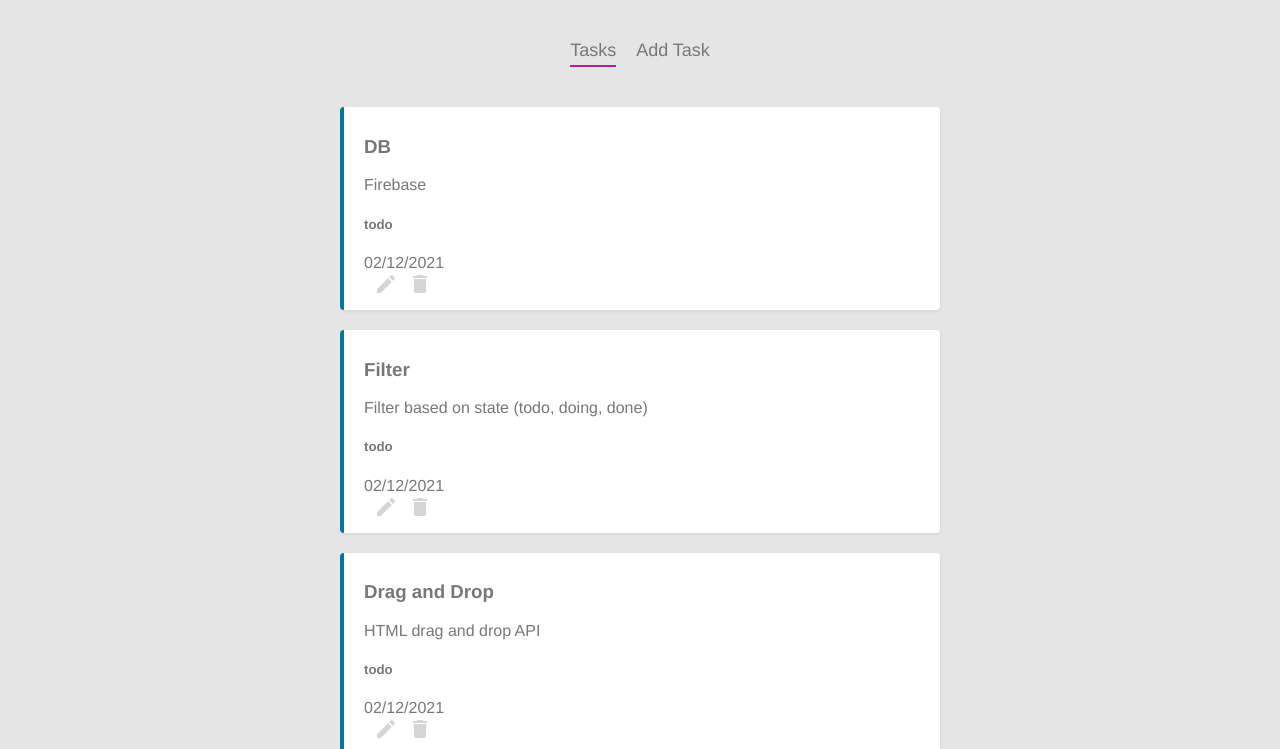
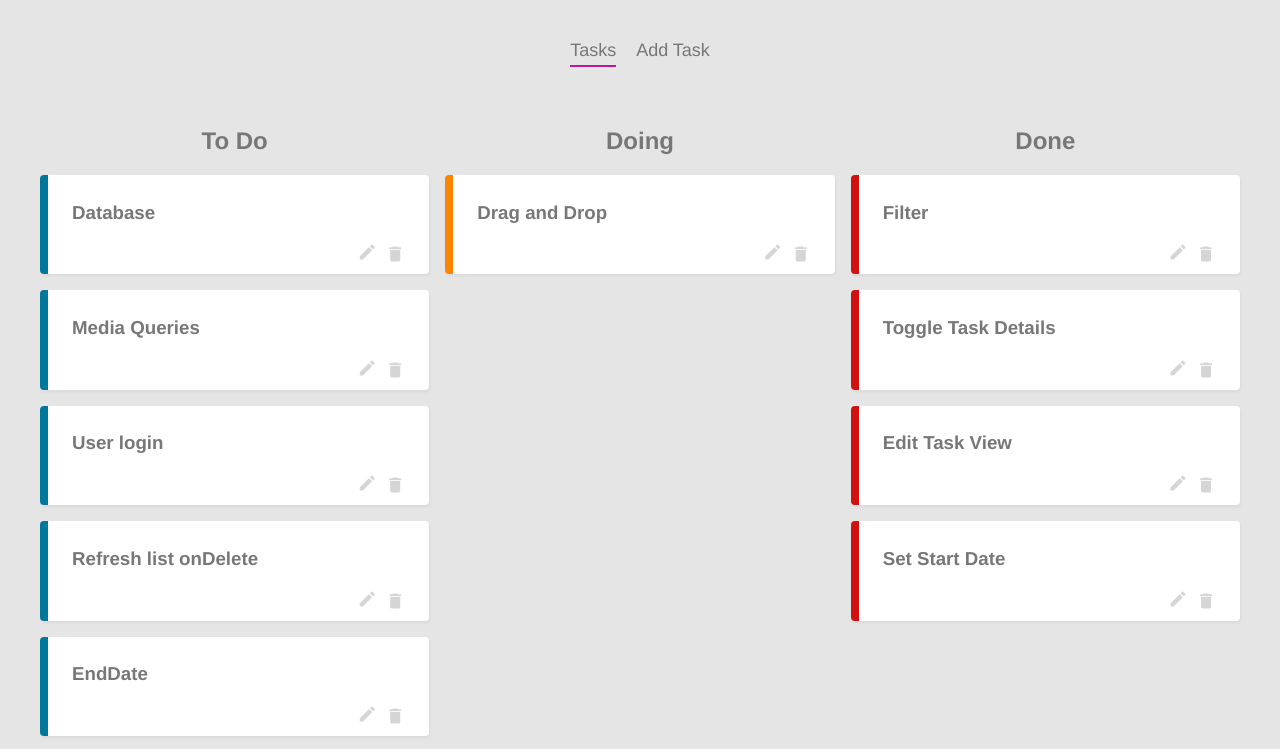
Before and after one commit to TWoolff/Kanban, a Vue app: page / in a window 1280 px wide. Shown: the top 749 px of the page. Built offline with nearby package versions, Linux system fonts and the light colour scheme; data requests are answered from the project's data file.

Commit message:
Edit Task  and Filtering added

```diff
--- a/data/db.json
+++ b/data/db.json
@@ -1,8 +1,8 @@
 {
   "tasks": [
     {
-      "title": "DB",
-      "details": "Firebase",
+      "title": "Database",
+      "details": "Firebase database",
       "startDate": "02/12/2021",
       "state": "todo",
       "id": 2
@@ -11,21 +11,21 @@
       "title": "Filter",
       "details": "Filter based on state (todo, doing, done) ",
       "startDate": "02/12/2021",
-      "state": "todo",
+      "state": "done",
       "id": 3
     },
     {
       "title": "Drag and Drop",
       "details": "HTML drag and drop API",
       "startDate": "02/12/2021",
-      "state": "todo",
+      "state": "doing",
       "id": 4
     },
     {
       "title": "Toggle Task Details",
       "details": "v-show onclick title",
       "startDate": "02/12/2021",
-      "state": "todo",
+      "state": "done",
       "id": 5
     },
     {
@@ -48,6 +48,34 @@
       "startDate": "02/12/2021",
       "state": "todo",
       "id": 8
+    },
+    {
+      "title": "EndDate",
+      "details": "Set end date to task when state === 'done' + calculate total time",
+      "startDate": "02/12/2021",
+      "state": "todo",
+      "id": 9
+    },
+    {
+      "title": "Edit Task View",
+      "details": "Create Edit Task View + route on Task",
+      "startDate": "02/12/2021",
+      "state": "done",
+      "id": 10
+    },
+    {
+      "title": "Set Start Date",
+      "details": "New Date() on AddTask",
+      "startDate": "02/12/2021",
+      "state": "done",
+      "id": 11
+    },
+    {
+      "title": "Animations",
+      "details": "animations",
+      "startDate": "02/12/2021",
+      "state": "todo",
+      "id": 12
     }
   ]
 }
--- a/src/assets/scss/base/_global.scss
+++ b/src/assets/scss/base/_global.scss
@@ -6,18 +6,17 @@
 
 body {
   background-color: $base;
-  font-family: Avenir, Helvetica, Arial, sans-serif;
+  font-family: $base-font;
+  -webkit-font-smoothing: antialiased;
+  -moz-osx-font-smoothing: grayscale;
   margin: 0;
   padding: 0;
   overflow-x: hidden;
 }
 
 main {
-  max-width: 600px;
+  max-width: 1200px;
   margin: 0 auto;
-  font-family: Avenir, Helvetica, Arial, sans-serif;
-  -webkit-font-smoothing: antialiased;
-  -moz-osx-font-smoothing: grayscale;
   color: $darkgrey;
 }
 
--- a/src/assets/scss/base/_typography.scss
+++ b/src/assets/scss/base/_typography.scss
@@ -0,0 +1 @@
+$base-font: Avenir, Helvetica, Arial, sans-serif;;
--- a/src/assets/scss/components/_addtask.scss
+++ b/src/assets/scss/components/_addtask.scss
@@ -1,7 +1,10 @@
-.add-task {
+.add-task, .edit-task {
     background: $white;
-    padding: 20px;
+    padding: 1.5rem;
     border-radius: 10px;
+    max-width: 600px;
+    margin: 0 auto;
+
   label {
     display: block;
     color: $grey;
@@ -9,30 +12,34 @@
     font-size: 14px;
     font-weight: bold;
     letter-spacing: 1px;
-    margin: 20px 0 10px 0;
+    margin: 1rem 0;
   }
+
   input {
-    padding: 10px;
+    padding: 1rem;
     border: 0;
     border-bottom: 1px solid $grey;
     width: 100%;
     box-sizing: border-box;
   }
+
   textarea {
     border: 1px solid $grey;
-    padding: 10px;
+    padding: 1rem;
     width: 100%;
     box-sizing: border-box;
-    height: 100px;
+    height: 8rem;
   }
+
   button {
     display: block;
-    margin: 20px auto 0;
+    margin: 1.5rem auto 0;
     background: $purple;
     color: $white;
-    padding: 10px;
+    padding: 0.7rem 1rem;
     border: 0;
     border-radius: 6px;
     font-size: 16px;
+    cursor: pointer;
   }
 }
--- /dev/null
+++ b/src/assets/scss/components/_home.scss
@@ -0,0 +1,27 @@
+.home {
+  display: grid;
+  grid-template-columns: 1fr 1fr 1fr;
+  gap: 1rem;
+
+  h2 {
+    text-align: center;
+  }
+
+  .to-do {
+    .task {
+      border-left: 0.5rem solid $blue;
+    }
+  }
+
+  .doing {
+    .task {
+      border-left: 0.5rem solid $orange;
+    }
+  }
+
+  .done {
+    .task {
+      border-left: 0.5rem solid $red;
+    }
+  }
+}
--- a/src/assets/scss/components/_task.scss
+++ b/src/assets/scss/components/_task.scss
@@ -1,24 +1,31 @@
+.task {
+  width: 100%;
+  margin-bottom: 1rem;
+  background: $white;
+  padding: 0.5rem 1.5rem;
+  border-radius: 4px;
+  box-shadow: 1px 2px 3px rgba($black, 0.05);
 
-.task {
-  margin: 20px auto;
-  background: $white;
-  padding: 10px 20px;
-  border-radius: 4px;
-  box-shadow: 1px 2px 3px rgba($black,0.05);
-  border-left: 4px solid $blue;
-
-  .actions {
-    display: flex;
-    justify-content: space-between;
-    align-items: center;
-  }
-  .material-icons {
-    font-size: 24px;
-    margin-left: 10px;
-    color:$grey;
+  h3 {
     cursor: pointer;
   }
-  .material-icons:hover {
-    color: $darkgrey;
+
+  .icons {
+    display: flex;
+    justify-content: end;
+    align-items: center;
+    margin-top: 1rem;
+
+    .material-icons {
+      font-size: 20px;
+      margin-left: 0.5rem;
+      color:$grey;
+      cursor: pointer;
+
+      &:hover {
+        color: $darkgrey;
+      }
+    }
   }
+
 }
--- a/src/assets/scss/style.scss
+++ b/src/assets/scss/style.scss
@@ -3,6 +3,7 @@
 'utilities/mixins',
 'base/typography',
 'base/global',
+'components/home',
 'components/navbar',
 'components/task',
 'components/addtask';
--- a/src/assets/scss/utilities/_variables.scss
+++ b/src/assets/scss/utilities/_variables.scss
@@ -1,7 +1,9 @@
-$base: #e5e5e5;
-$blue: #00789c;
-$purple: #C017A2;
-$white: #ffffff;
-$grey: #d5d5d5;
-$darkgrey: #777777;
-$black: #000000;
+$base: rgb(229, 229, 229);
+$blue: rgb(0, 120, 156);
+$orange: rgb(255, 132, 0);
+$red: rgb(211, 16, 16);
+$purple: rgb(192, 23, 162);
+$white: rgb(255, 255, 255);
+$grey: rgb(213, 213, 213);
+$darkgrey: rgb(119, 119, 119);
+$black: rgb(0, 0, 0);
--- a/src/components/Task.vue
+++ b/src/components/Task.vue
@@ -1,12 +1,17 @@
 <template>
-  <div class="task">
-    <h3>{{ task.title }}</h3>
+  <article class="task">
+    <h3 @click="toggleDetails">{{ task.title }}</h3>
+    <div class="details" v-if="showDetails" :toggle="toggleDetails">
     <p>{{ task.details }}</p>
-    <h5>{{ task.state }}</h5>
     <p>{{ task.startDate }}</p>
-    <span class="material-icons">edit</span>
-    <span @click="deleteTask" class="material-icons">delete</span>
-  </div>
+    </div>
+    <div class="icons">
+      <router-link :to="{ name: 'EditTask', params: { id: task.id }}">
+        <span class="material-icons">edit</span>
+      </router-link>
+      <span @click="deleteTask" class="material-icons">delete</span>
+    </div>
+  </article>
 </template>
 
 <script>
@@ -19,10 +24,13 @@ props: ['task'],
    }
  },
   methods: {
-   deleteTask() {
+   deleteTask () {
      fetch(this.uri, { method: 'DELETE' })
       .then(() => this.$emit('delete', this.task.id))
       .catch(err => console.log(err.message))
+   },
+   toggleDetails () {
+     this.showDetails = !this.showDetails
    }
   }
 }
--- a/src/router/index.js
+++ b/src/router/index.js
@@ -1,6 +1,7 @@
 import { createRouter, createWebHistory } from 'vue-router'
 import Home from '../views/Home.vue'
 import AddTask from '../views/AddTask.vue'
+import EditTask from '../views/EditTask.vue'
 
 const routes = [
   {
@@ -12,6 +13,12 @@ const routes = [
     path: '/add',
     name: 'AddTask',
     component: AddTask
+  },
+  {
+    path: '/tasks/:id',
+    name: 'EditTask',
+    component: EditTask,
+    props: true
   }
 ]
 
--- /dev/null
+++ b/src/views/EditTask.vue
@@ -0,0 +1,48 @@
+<template>
+  <section class="edit-task">
+    <h2>{{ title }}</h2>
+    <form @submit.prevent="handleUpdate">
+      <label>Title:</label>
+      <input type="text" v-model="title" required>
+      <label>Details:</label>
+      <textarea v-model="details" required></textarea>
+      <button>Update Task</button>
+    </form>
+  </section>
+</template>
+
+<script>
+export default {
+  props: ['id'],
+  data() {
+    return {
+      title: '',
+      details: '',
+      uri: 'http://localhost:3000/tasks/' + this.id
+    }
+  },
+  mounted() {
+    fetch(this.uri)
+      .then(res => res.json())
+      .then (data => {
+        this.title = data.title
+        this.details = data.details
+      })
+  },
+  methods: {
+    handleUpdate() {
+      fetch(this.uri, {
+        method: 'PATCH',
+        headers: { 'Content-Type': 'application/json' },
+        body: JSON.stringify({ title: this.title, details: this.details })
+      }).then(() => {
+        this.$router.push('/')
+      }).catch(err => console.log(err.message))
+    }
+  }
+}
+</script>
+
+<style>
+
+</style>
--- a/src/views/Home.vue
+++ b/src/views/Home.vue
@@ -1,14 +1,18 @@
 <template>
-  <div class="home">
-    <div v-if="tasks.length">
-      <div v-for="task in tasks" :key="task.id">
-        <Task :task="task" @delete="handleDelete"/>
-      </div>
-    </div>
-    <div v-else>
-      <p>Loading Tasks</p>
-    </div>
-  </div>
+  <section class="home">
+    <section class="to-do">
+      <h2>To Do </h2>
+      <Task :task="task" @delete="handleDelete" v-for="task in toDo" :key="task.id"/>
+    </section>
+    <section class="doing">
+      <h2>Doing </h2>
+      <Task :task="task" @delete="handleDelete" v-for="task in doing" :key="task.id"/>
+    </section>
+    <section class="done">
+      <h2>Done </h2>
+      <Task :task="task" @delete="handleDelete" v-for="task in done" :key="task.id"/>
+    </section>
+  </section>
 </template>
 
 <script>
@@ -34,6 +38,17 @@ export default {
         return task.id !== id
       })
     }
+  },
+  computed: {
+    toDo () {
+      return this.tasks.filter(task => task.state === 'todo')
+    },
+    doing () {
+      return this.tasks.filter(task => task.state === 'doing')
+    },
+    done () {
+      return this.tasks.filter(task => task.state === 'done')
+    }
   }
 }
 </script>
```
